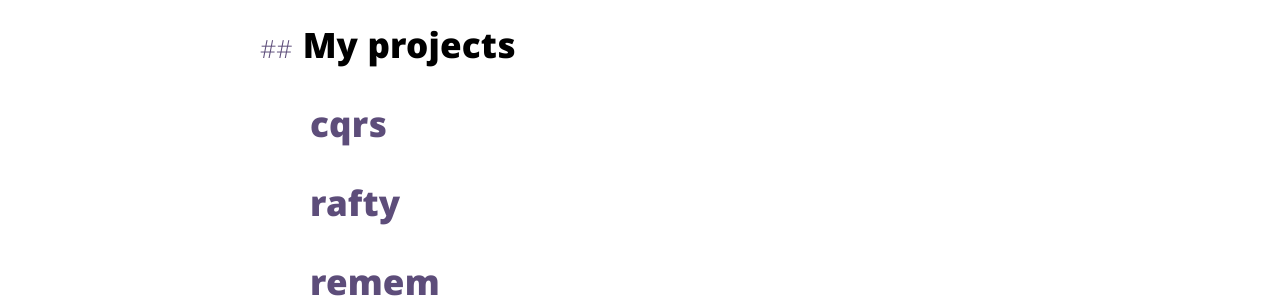
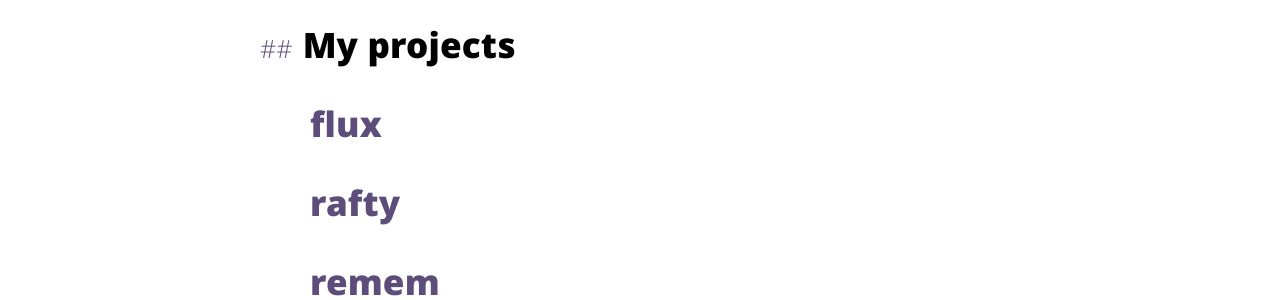
Before and after one commit to yehohanan7/old_yehohanan7.github.io, a Jekyll site: the page built from about.html, in a window 1280 px wide. Shown: the part 306-606 px from the top of the page. Built offline with Jekyll 4.4.1, drawn with Linux system fonts in a browser that asks for light colours.

Commit message:
projects

```diff
--- a/_config.yml
+++ b/_config.yml
@@ -39,8 +39,8 @@ links:
     url: /about
 # projects in header index
 projects:
-  - name: cqrs
-    url: https://github.com/yehohanan7/cqrs
+  - name: flux
+    url: http://carcdr.net/flux/
   - name: rafty
     url: https://github.com/yehohanan7/rafty
   - name: remem
```
